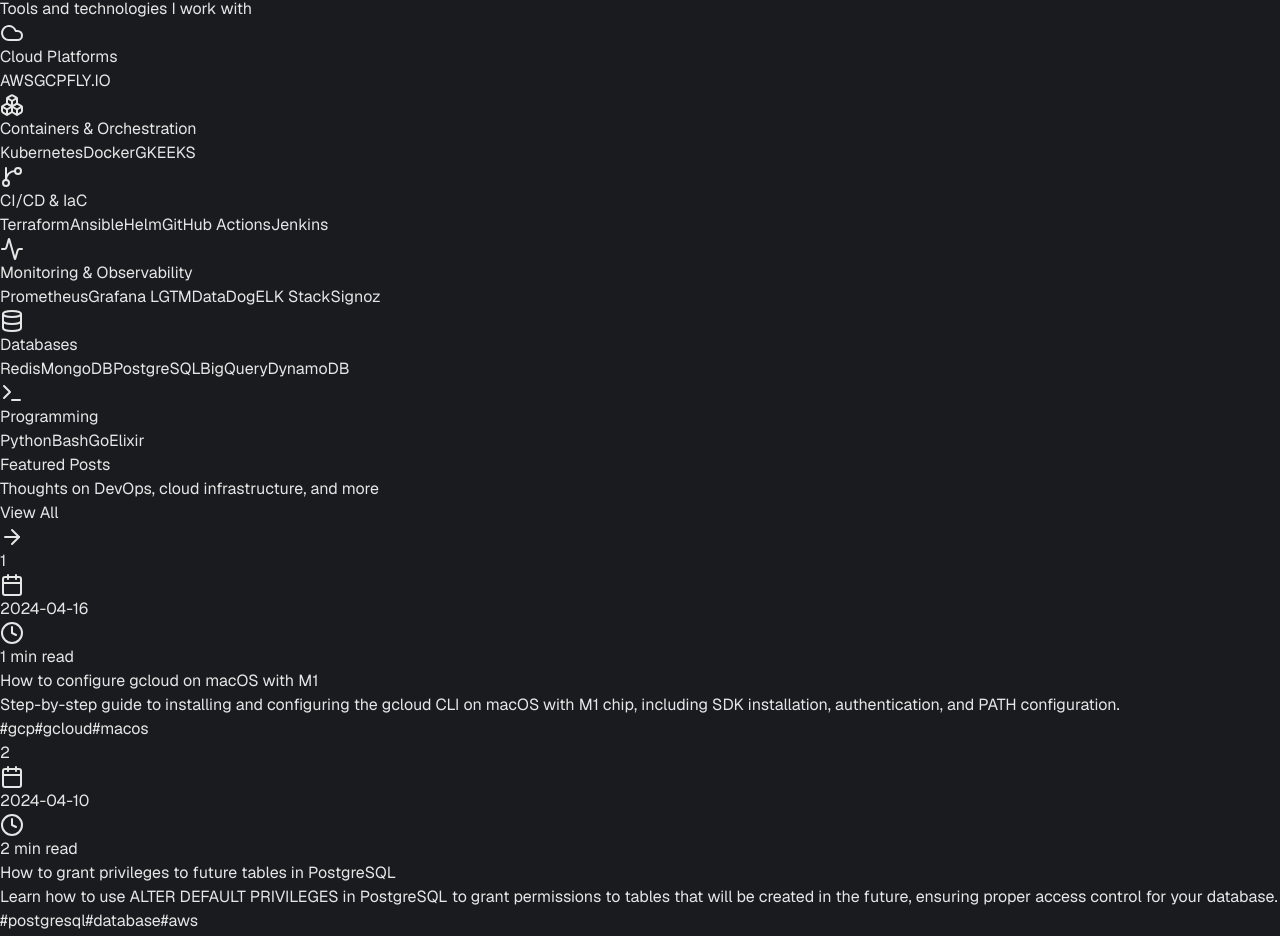
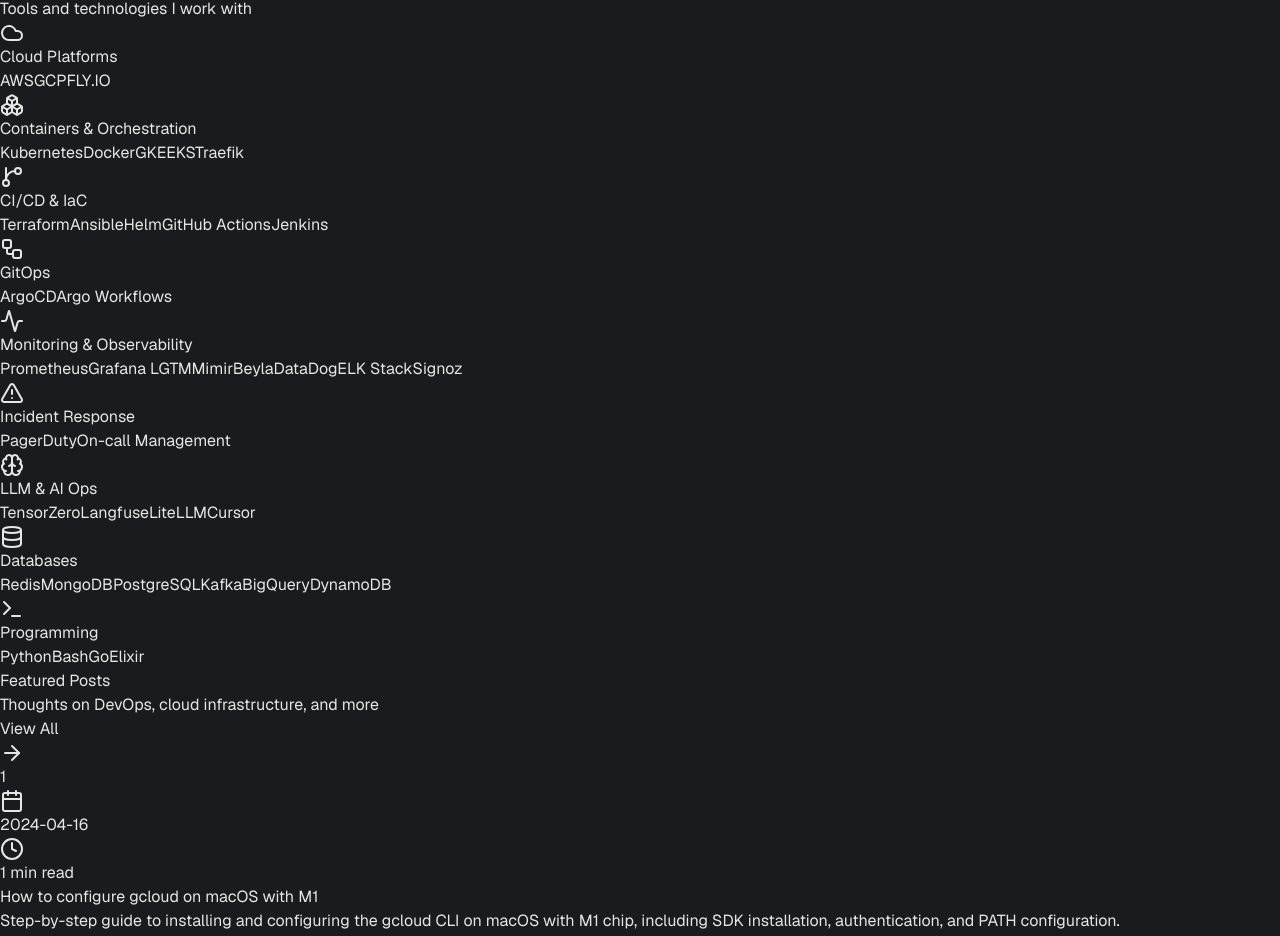
Before and after one commit to timusri/timusri.github.io, a Next.js app: page / in a window 1280 px wide. Shown: the part 4171-5107 px from the top of the page. Built offline with nearby package versions, Linux system fonts and the light colour scheme.

Commit message:
featured blog fix

```diff
--- a/src/components/SkillsGrid.tsx
+++ b/src/components/SkillsGrid.tsx
@@ -3,7 +3,7 @@
 import React from 'react';
 import {
     Cloud, Server, Boxes, Database, Activity, GitBranch,
-    Terminal, Workflow, Shield, Eye
+    Terminal, Workflow, Shield, Eye, Brain, AlertTriangle
 } from 'lucide-react';
 
 const SkillsGrid = () => {
@@ -17,7 +17,7 @@
         {
             title: 'Containers & Orchestration',
             icon: Boxes,
-            skills: ['Kubernetes', 'Docker', 'GKE', 'EKS'],
+            skills: ['Kubernetes', 'Docker', 'GKE', 'EKS', 'Traefik'],
             color: '#56b6c2'
         },
         {
@@ -27,15 +27,33 @@
             color: '#98c379'
         },
         {
+            title: 'GitOps',
+            icon: Workflow,
+            skills: ['ArgoCD', 'Argo Workflows'],
+            color: '#61afef'
+        },
+        {
             title: 'Monitoring & Observability',
             icon: Activity,
-            skills: ['Prometheus', 'Grafana LGTM', 'DataDog', 'ELK Stack', 'Signoz'],
+            skills: ['Prometheus', 'Grafana LGTM', 'Mimir', 'Beyla', 'DataDog', 'ELK Stack', 'Signoz'],
             color: '#e5c07b'
+        },
+        {
+            title: 'Incident Response',
+            icon: AlertTriangle,
+            skills: ['PagerDuty', 'On-call Management'],
+            color: '#e06c75'
+        },
+        {
+            title: 'LLM & AI Ops',
+            icon: Brain,
+            skills: ['TensorZero', 'Langfuse', 'LiteLLM', 'Cursor'],
+            color: '#d19a66'
         },
         {
             title: 'Databases',
             icon: Database,
-            skills: ['Redis', 'MongoDB', 'PostgreSQL', 'BigQuery', 'DynamoDB'],
+            skills: ['Redis', 'MongoDB', 'PostgreSQL', 'Kafka', 'BigQuery', 'DynamoDB'],
             color: '#c678dd'
         },
         {
```
